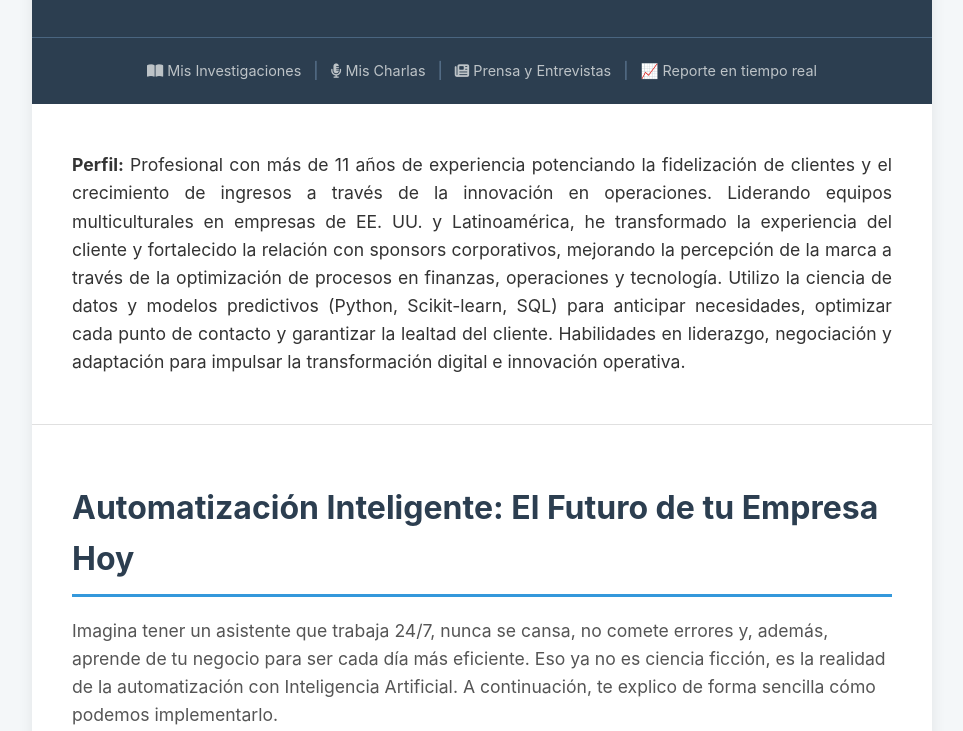
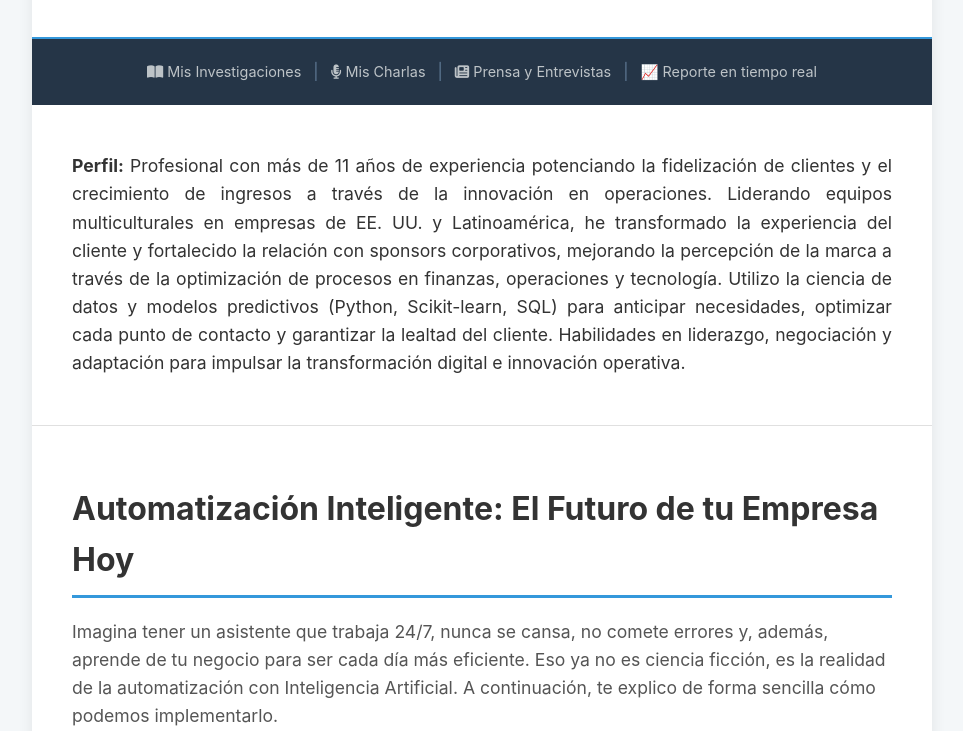
Before and after one commit to ASGAMO-DS/Mi-Portafolio, a plain HTML site: page index.html in a window 1280 px wide. Shown: the part 365-1096 px from the top of the page, without its empty margins (158-1121 px from the left). Drawn offline with Linux system fonts and the light colour scheme.

Commit message:
Update styles.css
Ajustes en Estilo de paleta de fondo y de diferenciación con mis actividades

```diff
--- a/styles.css
+++ b/styles.css
@@ -1,6 +1,6 @@
 /* --- Variables de Color y Configuraciones Globales (Tu paleta original) --- */
 :root {
-    --primary-dark: #2c3e50;
+    --primary-dark: ##1a2238;
     --primary-blue: #3498db;
     --primary-blue-dark: #2980b9;
     --text-light: #bdc3c7;
@@ -111,8 +111,10 @@ body {
 /* --- [NUEVO] Estilos para la barra de navegación de actividades --- */
 .activities-nav {
     padding: 20px 40px;
-    border-top: 1px solid #4a6580; /* Línea separadora */
-    background-color: var(--primary-dark); /* Mismo fondo que el header */
+    /* [CAMBIO] Línea separadora más gruesa y con el color azul de acento */
+    border-top: 2px solid var(--primary-blue);
+    /* [CAMBIO] Fondo sutilmente más claro para crear contraste */
+    background-color: #253547;
 }
 
 .activities-list {
```
